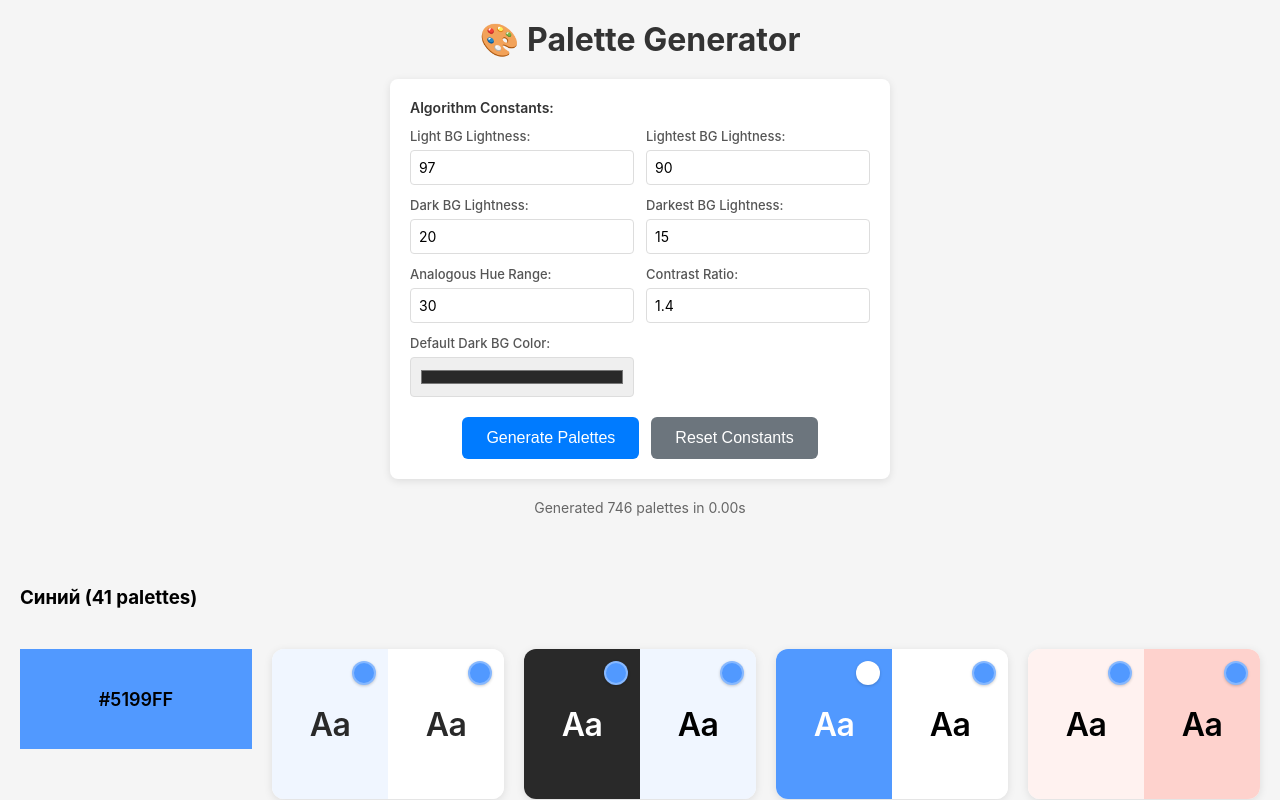
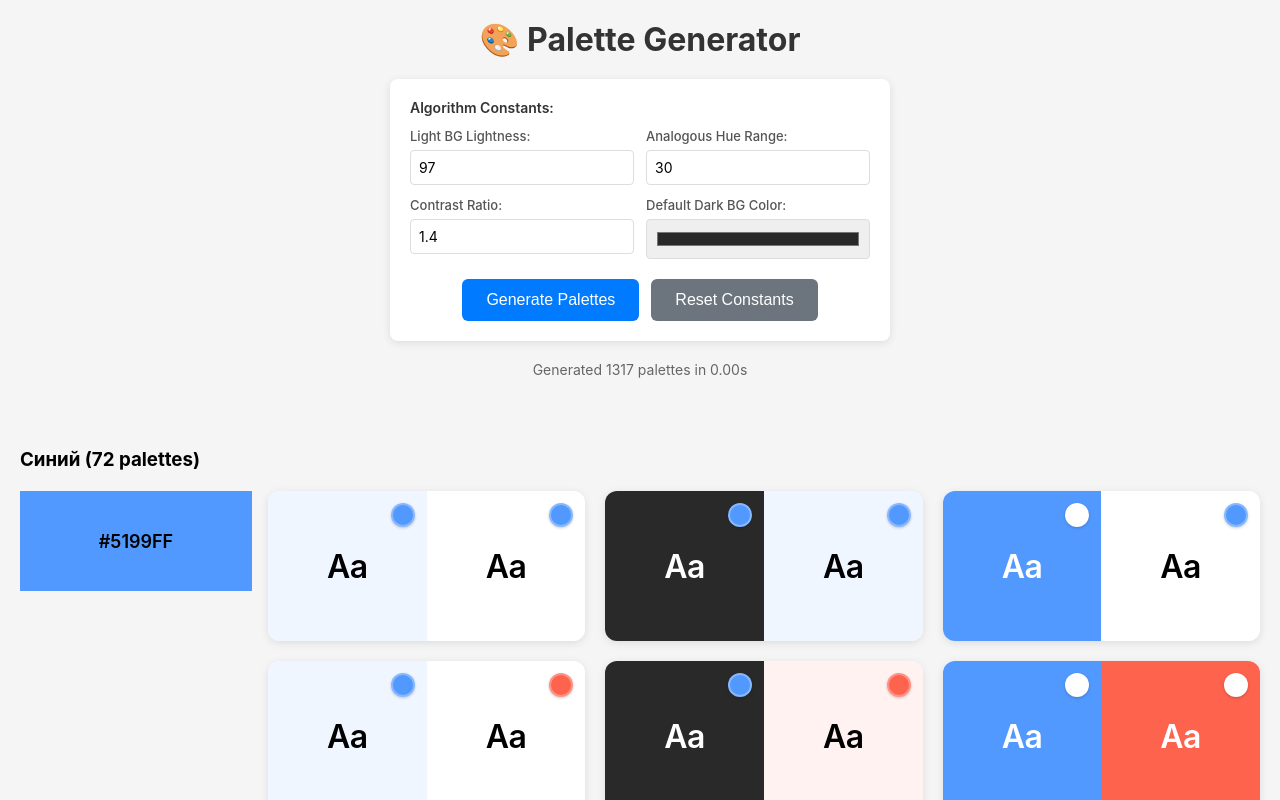
Before and after one commit to MichaelNotych/t-pallette-gen, a plain HTML site: page index.html in a window 1280 px wide. Both pictures are taken after a click on the button "Generate Palettes". Shown: the top 800 px of the page. Drawn offline with Linux system fonts and the light colour scheme.

Commit message:
feat: update algorithm

```diff
--- a/controls.js
+++ b/controls.js
@@ -1,9 +1,6 @@
 // Default constants values
 export const DEFAULT_CONSTANTS = {
 	LIGHT_BG_LIGHTNESS: 97,
-	LIGHTEST_BG_LIGHTNESS: 90,
-	DARK_BG_LIGHTNESS: 20,
-	DARKEST_BG_LIGHTNESS: 15,
 	ANALOGOUS_HUE_RANGE: 30,
 	ACCENT_AND_BACKGROUND_CONTRAST_RATIO: 1.4,
 	DEFAULT_DARK_BG_COLOR: '#292929'
@@ -36,18 +33,6 @@ export function renderPaletteControls(container, options = {}) {
 					<div class="constant-input-group">
 						<label for="lightBgLightness">Light BG Lightness:</label>
 						<input type="number" id="lightBgLightness" value="${DEFAULT_CONSTANTS.LIGHT_BG_LIGHTNESS}" min="0" max="100" step="1">
-					</div>
-					<div class="constant-input-group">
-						<label for="lightestBgLightness">Lightest BG Lightness:</label>
-						<input type="number" id="lightestBgLightness" value="${DEFAULT_CONSTANTS.LIGHTEST_BG_LIGHTNESS}" min="0" max="100" step="1">
-					</div>
-					<div class="constant-input-group">
-						<label for="darkBgLightness">Dark BG Lightness:</label>
-						<input type="number" id="darkBgLightness" value="${DEFAULT_CONSTANTS.DARK_BG_LIGHTNESS}" min="0" max="100" step="1">
-					</div>
-					<div class="constant-input-group">
-						<label for="darkestBgLightness">Darkest BG Lightness:</label>
-						<input type="number" id="darkestBgLightness" value="${DEFAULT_CONSTANTS.DARKEST_BG_LIGHTNESS}" min="0" max="100" step="1">
 					</div>
 					<div class="constant-input-group">
 						<label for="analogousHueRange">Analogous Hue Range:</label>
@@ -105,9 +90,6 @@ export function saveConstantsToStorage(constants) {
 export function getConstantsFromInputs() {
 	return {
 		LIGHT_BG_LIGHTNESS: parseFloat(document.getElementById('lightBgLightness')?.value) || DEFAULT_CONSTANTS.LIGHT_BG_LIGHTNESS,
-		LIGHTEST_BG_LIGHTNESS: parseFloat(document.getElementById('lightestBgLightness')?.value) || DEFAULT_CONSTANTS.LIGHTEST_BG_LIGHTNESS,
-		DARK_BG_LIGHTNESS: parseFloat(document.getElementById('darkBgLightness')?.value) || DEFAULT_CONSTANTS.DARK_BG_LIGHTNESS,
-		DARKEST_BG_LIGHTNESS: parseFloat(document.getElementById('darkestBgLightness')?.value) || DEFAULT_CONSTANTS.DARKEST_BG_LIGHTNESS,
 		ANALOGOUS_HUE_RANGE: parseFloat(document.getElementById('analogousHueRange')?.value) || DEFAULT_CONSTANTS.ANALOGOUS_HUE_RANGE,
 		ACCENT_AND_BACKGROUND_CONTRAST_RATIO: parseFloat(document.getElementById('contrastRatio')?.value) || DEFAULT_CONSTANTS.ACCENT_AND_BACKGROUND_CONTRAST_RATIO,
 		DEFAULT_DARK_BG_COLOR: document.getElementById('defaultDarkBgColor')?.value || DEFAULT_CONSTANTS.DEFAULT_DARK_BG_COLOR
@@ -117,17 +99,11 @@ export function getConstantsFromInputs() {
 // Populate form inputs with constants
 export function populateInputsFromConstants(constants) {
 	const lightBgInput = document.getElementById('lightBgLightness');
-	const lightestBgInput = document.getElementById('lightestBgLightness');
-	const darkBgInput = document.getElementById('darkBgLightness');
-	const darkestBgInput = document.getElementById('darkestBgLightness');
 	const analogousHueInput = document.getElementById('analogousHueRange');
 	const contrastRatioInput = document.getElementById('contrastRatio');
 	const defaultDarkBgInput = document.getElementById('defaultDarkBgColor');
 
 	if (lightBgInput) lightBgInput.value = constants.LIGHT_BG_LIGHTNESS ?? DEFAULT_CONSTANTS.LIGHT_BG_LIGHTNESS;
-	if (lightestBgInput) lightestBgInput.value = constants.LIGHTEST_BG_LIGHTNESS ?? DEFAULT_CONSTANTS.LIGHTEST_BG_LIGHTNESS;
-	if (darkBgInput) darkBgInput.value = constants.DARK_BG_LIGHTNESS ?? DEFAULT_CONSTANTS.DARK_BG_LIGHTNESS;
-	if (darkestBgInput) darkestBgInput.value = constants.DARKEST_BG_LIGHTNESS ?? DEFAULT_CONSTANTS.DARKEST_BG_LIGHTNESS;
 	if (analogousHueInput) analogousHueInput.value = constants.ANALOGOUS_HUE_RANGE ?? DEFAULT_CONSTANTS.ANALOGOUS_HUE_RANGE;
 	if (contrastRatioInput) contrastRatioInput.value = constants.ACCENT_AND_BACKGROUND_CONTRAST_RATIO ?? DEFAULT_CONSTANTS.ACCENT_AND_BACKGROUND_CONTRAST_RATIO;
 	if (defaultDarkBgInput) defaultDarkBgInput.value = constants.DEFAULT_DARK_BG_COLOR ?? DEFAULT_CONSTANTS.DEFAULT_DARK_BG_COLOR;
@@ -153,9 +129,6 @@ export function initializeConstants() {
 export function setupConstantsEventListeners() {
 	const constantInputs = [
 		'lightBgLightness',
-		'lightestBgLightness',
-		'darkBgLightness',
-		'darkestBgLightness',
 		'analogousHueRange',
 		'contrastRatio',
 		'defaultDarkBgColor'
--- a/css/main.css
+++ b/css/main.css
@@ -248,12 +248,16 @@
 }
 
 .palette-card {
-	width: calc((100% - 80px) / 5);
+	width: calc((100% - 40px) / 3);
 	background: white;
 	border-radius: 12px;
 	overflow: hidden;
 	box-shadow: 0 2px 8px rgba(0, 0, 0, 0.1);
 	transition: transform 0.2s, box-shadow 0.2s;
+}
+
+.palette-card.bad {
+	border: 2px solid red;
 }
 
 .palette-accent {
@@ -264,6 +268,15 @@
 	display: flex;
 	align-items: center;
 	justify-content: center;
+
+	position: absolute;
+	top: 0;
+	left: 0;
+}
+
+.palette-sidebar .palette-accent {
+	position: static;
+	width: 100%;
 }
 
 .palette-card:hover {
@@ -463,3 +476,22 @@
 .delete-btn:hover {
 	background: rgba(220, 53, 69, 0.9);
 }
+.palette-accent-wrapper {
+	display: flex;
+	gap: 20px;
+	flex-wrap: wrap;
+}
+
+.palette-sidebar .palette-category-accent {
+	padding-left: 0;
+}
+
+.palette-category-accent {
+	position: relative;
+    width: 100%;
+    display: flex;
+    flex-wrap: wrap;
+    gap: 20px;
+    padding-left: 20%;
+	margin-bottom: 40px;
+}
--- a/helpers.js
+++ b/helpers.js
@@ -79,6 +79,9 @@ export default class Helpers {
 	}
 
 	hexToHsl(hex) {
+		if (!hex) {
+			return null;
+		}
 		const hexResult = /^#?([a-f\d]{2})([a-f\d]{2})([a-f\d]{2})$/i.exec(hex);
 		const rgb = {
 			r: parseInt(hexResult[1], 16),
--- a/main.js
+++ b/main.js
@@ -242,23 +242,30 @@ function generateAndDisplay() {
 
 	Object.keys(palettesSortedByColors).forEach(colorName => {
 		const colorPalettes = palettesSortedByColors[colorName];
+		const uniqueColors = [...new Set(colorPalettes.map(palette => palette.accent))];
 		const colorCardHTML = `
 			<div class="palette-category" data-color-name="${colorName}">
 				<h3 class="palette-category-header">${colorName} (${colorPalettes.length} palettes)</h3>
+				${
+					uniqueColors.map(color => {
+						return `<div class="palette-category-accent" data-accent-color="${color}"></div>`
+					}).join('')
+				}
 			</div>
 		`;
 		palettesGrid.insertAdjacentHTML('beforeend', colorCardHTML);
 	});
 	let prevAccentColor = '';
-	palettes.forEach(palette => {
+	palettes.forEach((palette, i) => {
 		let accentCircle = '';
 		if (prevAccentColor !== palette.accent) {
-			accentCircle = `<div style="width: 100%"></div><div class="palette-accent" style="background-color: ${palette.accent}">${palette.accent}</div>`;
+			console.log(prevAccentColor, palette.accent, i)
+			accentCircle = `<div class="palette-accent" style="background-color: ${palette.accent}">${palette.accent}</div>`;
 			prevAccentColor = palette.accent;
 		}
 		const cardHTML = `
 			${accentCircle}
-			<div class="palette-card" data-palette-id="${palette.id}">
+			<div class="palette-card ${!palette.isGoodPalette ? 'bad' : ''}" data-palette-id="${palette.id}">
 				<div class="palette-preview">
 					<div class="palette-bg" style="background-color: ${palette.bgColor}">
 						<div class="palette-text" style="color: ${palette.textColor}">Aa</div>
@@ -271,7 +278,7 @@ function generateAndDisplay() {
 				</div>
 			</div>
 		`;
-		const colorCategoryEl = palettesGrid.querySelector(`[data-color-name="${palette.colorName}"]`);
+		const colorCategoryEl = palettesGrid.querySelector(`[data-accent-color="${palette.accent}"]`);
 		if (colorCategoryEl) {
 			colorCategoryEl.insertAdjacentHTML('beforeend', cardHTML);
 		}
--- a/palette-gen.js
+++ b/palette-gen.js
@@ -51,9 +51,6 @@ export default class PaletteGenerator {
 		// Default values
 		const defaultConstants = {
 			LIGHT_BG_LIGHTNESS: 97,
-			LIGHTEST_BG_LIGHTNESS: 90,
-			DARK_BG_LIGHTNESS: 20,
-			DARKEST_BG_LIGHTNESS: 15,
 			ANALOGOUS_HUE_RANGE: 30,
 			ACCENT_AND_BACKGROUND_CONTRAST_RATIO: 1.4,
 			DEFAULT_DARK_BG_COLOR: '#292929',
@@ -72,9 +69,6 @@ export default class PaletteGenerator {
 
 	generatePalettesWithAlgorithm_v2(accentColor, constants = {}) {
 		const LIGHT_BG_LIGHTNESS = constants.LIGHT_BG_LIGHTNESS ?? 97;
-		const LIGHTEST_BG_LIGHTNESS = constants.LIGHTEST_BG_LIGHTNESS ?? 98;
-		const DARK_BG_LIGHTNESS = constants.DARK_BG_LIGHTNESS ?? 20;
-		const DARKEST_BG_LIGHTNESS = constants.DARKEST_BG_LIGHTNESS ?? 15;
 		const ANALOGOUS_HUE_RANGE = constants.ANALOGOUS_HUE_RANGE ?? 30;
 		const ACCENT_AND_BACKGROUND_CONTRAST_RATIO = constants.ACCENT_AND_BACKGROUND_CONTRAST_RATIO ?? 1.4;
 		const DEFAULT_DARK_BG_COLOR = constants.DEFAULT_DARK_BG_COLOR ?? '#292929';
@@ -101,8 +95,11 @@ export default class PaletteGenerator {
 			}
 			return colorInRange && window.h.getContrastRatio(color, '#FFFFFF') > ACCENT_AND_BACKGROUND_CONTRAST_RATIO;
 		});
+		const secondAccentColor =
+			complementaryAccentColors[Math.floor(Math.random() * complementaryAccentColors.length)];
+		const secondAccentColorHsl = window.h.hexToHsl(secondAccentColor);
 
-		let analogousAccentColors = window.accentColors.filter(color => {
+		let analogousBackAccentColors = window.accentColors.filter(color => {
 			const colorHsl = window.h.hexToHsl(color);
 			return (
 				accentHsl.h - colorHsl.h > ANALOGOUS_HUE_RANGE &&
@@ -110,16 +107,10 @@ export default class PaletteGenerator {
 				window.h.getContrastRatio(accentColor, color) > ACCENT_AND_BACKGROUND_CONTRAST_RATIO
 			);
 		});
-
-		let analogousBackDarkBgColors = window.darkBackgroundColors.filter(color => {
-			const colorHsl = window.h.hexToHsl(color);
-			return (
-				accentHsl.h - colorHsl.h > ANALOGOUS_HUE_RANGE &&
-				accentHsl.h - colorHsl.h < ANALOGOUS_HUE_RANGE * 2 &&
-				window.h.getContrastRatio(accentColor, color) > ACCENT_AND_BACKGROUND_CONTRAST_RATIO
-			);
-		});
-		let analogousForwardDarkBgColors = window.darkBackgroundColors.filter(color => {
+		const analogousBackSecondAccentColor =
+				analogousBackAccentColors[Math.floor(Math.random() * analogousBackAccentColors.length)];
+		const analogousBackSecondAccentColorHsl = window.h.hexToHsl(analogousBackSecondAccentColor);
+		let analogousForwardAccentColors = window.accentColors.filter(color => {
 			const colorHsl = window.h.hexToHsl(color);
 			return (
 				colorHsl.h - accentHsl.h > ANALOGOUS_HUE_RANGE &&
@@ -127,24 +118,23 @@ export default class PaletteGenerator {
 				window.h.getContrastRatio(accentColor, color) > ACCENT_AND_BACKGROUND_CONTRAST_RATIO
 			);
 		});
-
-		let analogousDarkBgColors = window.darkBackgroundColors.filter(color => {
-			const colorHsl = window.h.hexToHsl(color);
-			return accentHsl.h + ANALOGOUS_HUE_RANGE > colorHsl.h && accentHsl.h - ANALOGOUS_HUE_RANGE < colorHsl.h;
-		});
+		const analogousForwardSecondAccentColor =
+				analogousForwardAccentColors[Math.floor(Math.random() * analogousForwardAccentColors.length)];
+		const analogousForwardSecondAccentColorHsl = window.h.hexToHsl(analogousForwardSecondAccentColor);
 
 		const basePalettes = {
 			light: {
 				bgColor: lightBgColor,
 				buttonColor: accentColor,
-				textColor: DEFAULT_DARK_BG_COLOR,
+				textColor: '#000000',
 
 				secondBgColor: '#FFFFFF',
 				secondButtonColor: accentColor,
-				secondTextColor: DEFAULT_DARK_BG_COLOR,
+				secondTextColor: '#000000',
 
 				colorName: accentColorName,
 				accent: accentColor,
+				isGoodPalette: true,
 			},
 			dark: {
 				bgColor: darkBgColor,
@@ -157,6 +147,7 @@ export default class PaletteGenerator {
 
 				colorName: accentColorName,
 				accent: accentColor,
+				isGoodPalette: true,
 			},
 			bright: {
 				bgColor: accentColor,
@@ -169,133 +160,138 @@ export default class PaletteGenerator {
 
 				colorName: accentColorName,
 				accent: accentColor,
+				isGoodPalette: true,
 			},
 		};
 
-		if (complementaryAccentColors.length === 0) return Object.keys(basePalettes).map(key => basePalettes[key]);
-
-		const secondAccentColor =
-			complementaryAccentColors[Math.floor(Math.random() * complementaryAccentColors.length)];
-		const secondAccentColorHsl = window.h.hexToHsl(secondAccentColor);
-
-		if (
-			window.h.getContrastRatio(
-				window.h.hslToHex(secondAccentColorHsl.h, secondAccentColorHsl.s, 90),
-				accentColor
-			) > ACCENT_AND_BACKGROUND_CONTRAST_RATIO
-		) {
+		if (secondAccentColorHsl) {
 			basePalettes['light_2'] = {
-				bgColor: window.h.hslToHex(secondAccentColorHsl.h, secondAccentColorHsl.s, LIGHT_BG_LIGHTNESS),
+				bgColor: lightBgColor,
 				buttonColor: accentColor,
 				textColor: '#000000',
 
-				secondBgColor: window.h.hslToHex(secondAccentColorHsl.h, secondAccentColorHsl.s, LIGHTEST_BG_LIGHTNESS),
-				secondButtonColor: accentColor,
+				secondBgColor: '#FFFFFF',
+				secondButtonColor: secondAccentColor,
 				secondTextColor: '#000000',
 
 				colorName: accentColorName,
 				accent: accentColor,
+				isGoodPalette: true,
 			};
-		}
-		if (
-			window.h.getContrastRatio(
-				window.h.hslToHex(secondAccentColorHsl.h, secondAccentColorHsl.s, DARK_BG_LIGHTNESS),
-				accentColor
-			) > ACCENT_AND_BACKGROUND_CONTRAST_RATIO
-		) {
 			basePalettes['dark_2'] = {
-				bgColor: window.h.hslToHex(secondAccentColorHsl.h, secondAccentColorHsl.s - 20, DARKEST_BG_LIGHTNESS),
+				bgColor: darkBgColor,
 				buttonColor: accentColor,
 				textColor: '#FFFFFF',
 
-				secondBgColor: window.h.hslToHex(
-					secondAccentColorHsl.h,
-					secondAccentColorHsl.s - 20,
-					DARK_BG_LIGHTNESS
-				),
-				secondButtonColor: accentColor,
-				secondTextColor: '#FFFFFF',
+				secondBgColor: window.h.hslToHex(secondAccentColorHsl.h, secondAccentColorHsl.s, LIGHT_BG_LIGHTNESS),
+				secondButtonColor: secondAccentColor,
+				secondTextColor: '#000000',
 
 				colorName: accentColorName,
 				accent: accentColor,
+				isGoodPalette: true,
+			};
+
+			basePalettes['bright_2'] = {
+				bgColor: accentColor,
+				buttonColor: window.h.getContrastRatio(accentColor, '#ffffff') > 2.5 ? '#FFFFFF' : '#000000',
+				textColor: window.h.getContrastRatio(accentColor, '#ffffff') > 2.5 ? '#FFFFFF' : '#000000',
+
+				secondBgColor: secondAccentColor,
+				secondButtonColor:
+					window.h.getContrastRatio(secondAccentColor, '#ffffff') > 2.5 ? '#FFFFFF' : '#000000',
+				secondTextColor: window.h.getContrastRatio(secondAccentColor, '#ffffff') > 2.5 ? '#FFFFFF' : '#000000',
+
+				colorName: accentColorName,
+				accent: accentColor,
+				isGoodPalette: true,
 			};
 		}
 
-		if (analogousDarkBgColors.length > 2) {
-			const thirdBgColor = analogousDarkBgColors[Math.floor(Math.random() * analogousDarkBgColors.length)];
-			analogousDarkBgColors = analogousDarkBgColors.filter(color => color !== thirdBgColor);
-			const thirdBgColor2 = analogousDarkBgColors[Math.floor(Math.random() * analogousDarkBgColors.length)];
+		if (analogousBackSecondAccentColor) {
+			basePalettes['light_3'] = {
+				bgColor: lightBgColor,
+				buttonColor: accentColor,
+				textColor: '#000000',
 
-			if (
-				window.h.getContrastRatio(accentColor, thirdBgColor) > ACCENT_AND_BACKGROUND_CONTRAST_RATIO &&
-				window.h.getContrastRatio(thirdBgColor2, accentColor) > ACCENT_AND_BACKGROUND_CONTRAST_RATIO &&
-				window.h.getContrastRatio(thirdBgColor, thirdBgColor2) > 1.1
-			) {
-				basePalettes['bright_2'] = {
-					bgColor: thirdBgColor,
+				secondBgColor: '#FFFFFF',
+				secondButtonColor: analogousBackSecondAccentColor,
+				secondTextColor: '#000000',
+
+				colorName: accentColorName,
+				accent: accentColor,
+				isGoodPalette: true,
+			};
+			basePalettes['dark_3'] = {
+				bgColor: darkBgColor,
 				buttonColor: accentColor,
 				textColor: '#FFFFFF',
 
-					secondBgColor: thirdBgColor2,
-					secondButtonColor: accentColor,
-					secondTextColor: '#FFFFFF',
+				secondBgColor: window.h.hslToHex(analogousBackSecondAccentColorHsl.h, analogousBackSecondAccentColorHsl.s, LIGHT_BG_LIGHTNESS),
+				secondButtonColor: analogousBackSecondAccentColor,
+				secondTextColor: '#000000',
 
 				colorName: accentColorName,
 				accent: accentColor,
+				isGoodPalette: true,
+			};
+
+			basePalettes['bright_3'] = {
+				bgColor: accentColor,
+				buttonColor: window.h.getContrastRatio(accentColor, '#ffffff') > 2.5 ? '#FFFFFF' : '#000000',
+				textColor: window.h.getContrastRatio(accentColor, '#ffffff') > 2.5 ? '#FFFFFF' : '#000000',
+
+				secondBgColor: analogousBackSecondAccentColor,
+				secondButtonColor:
+					window.h.getContrastRatio(analogousBackSecondAccentColor, '#ffffff') > 2.5 ? '#FFFFFF' : '#000000',
+				secondTextColor: window.h.getContrastRatio(analogousBackSecondAccentColor, '#ffffff') > 2.5 ? '#FFFFFF' : '#000000',
+
+				colorName: accentColorName,
+				accent: accentColor,
+				isGoodPalette: true,
 			};
 		}
-		}
+		if (analogousForwardSecondAccentColor) {
+			basePalettes['light_4'] = {
+				bgColor: lightBgColor,
+				buttonColor: accentColor,
+				textColor: '#000000',
 
-		console.log(analogousBackDarkBgColors, analogousForwardDarkBgColors);
+				secondBgColor: '#FFFFFF',
+				secondButtonColor: analogousForwardSecondAccentColor,
+				secondTextColor: '#000000',
 
-		if (analogousBackDarkBgColors.length !== 0 && analogousForwardDarkBgColors.length !== 0) {
-			const fourthBgColor =
-				analogousBackDarkBgColors[Math.floor(Math.random() * analogousBackDarkBgColors.length)];
-			analogousBackDarkBgColors = analogousBackDarkBgColors.filter(color => color !== fourthBgColor);
-			const fourthBgColor2 =
-				analogousForwardDarkBgColors[Math.floor(Math.random() * analogousForwardDarkBgColors.length)];
-
-			if (window.h.getContrastRatio(fourthBgColor, fourthBgColor2) > 1.1) {
-				basePalettes['dark_3'] = {
-					bgColor: fourthBgColor,
+				colorName: accentColorName,
+				accent: accentColor,
+				isGoodPalette: true,
+			};
+			basePalettes['dark_4'] = {
+				bgColor: darkBgColor,
 				buttonColor: accentColor,
 				textColor: '#FFFFFF',
 
-					secondBgColor: fourthBgColor2,
-					secondButtonColor: accentColor,
-					secondTextColor: '#FFFFFF',
+				secondBgColor: window.h.hslToHex(analogousForwardSecondAccentColorHsl.h, analogousForwardSecondAccentColorHsl.s, LIGHT_BG_LIGHTNESS),
+				secondButtonColor: analogousForwardSecondAccentColor,
+				secondTextColor: '#000000',
 
 				colorName: accentColorName,
 				accent: accentColor,
+				isGoodPalette: true,
 			};
-			}
-		}
 
-		if (analogousAccentColors.length > 0) {
-			const analogousAccentColor =
-				analogousAccentColors[Math.floor(Math.random() * analogousAccentColors.length)];
-			const analogousAccentColorHsl = window.h.hexToHsl(analogousAccentColor);
-			analogousAccentColors = analogousAccentColors.filter(color => color !== analogousAccentColor);
-			if (analogousAccentColors.length === 0) return Object.keys(basePalettes).map(key => basePalettes[key]);
-			const analogousAccentColor2 =
-				analogousAccentColors[Math.floor(Math.random() * analogousAccentColors.length)];
-			const analogousAccentColor2Hsl = window.h.hexToHsl(analogousAccentColor2);
+			basePalettes['bright_4'] = {
+				bgColor: accentColor,
+				buttonColor: window.h.getContrastRatio(accentColor, '#ffffff') > 2.5 ? '#FFFFFF' : '#000000',
+				textColor: window.h.getContrastRatio(accentColor, '#ffffff') > 2.5 ? '#FFFFFF' : '#000000',
 
-			basePalettes['bright_3'] = {
-				bgColor: window.h.hslToHex(analogousAccentColorHsl.h, analogousAccentColorHsl.s, DARK_BG_LIGHTNESS),
-				buttonColor: accentColor,
-				textColor: '#FFFFFF',
-
-				secondBgColor: window.h.hslToHex(
-					analogousAccentColor2Hsl.h,
-					analogousAccentColor2Hsl.s,
-					DARKEST_BG_LIGHTNESS
-				),
-				secondButtonColor: accentColor,
-				secondTextColor: '#FFFFFF',
+				secondBgColor: analogousForwardSecondAccentColor,
+				secondButtonColor:
+					window.h.getContrastRatio(analogousForwardSecondAccentColor, '#ffffff') > 2.5 ? '#FFFFFF' : '#000000',
+				secondTextColor: window.h.getContrastRatio(analogousForwardSecondAccentColor, '#ffffff') > 2.5 ? '#FFFFFF' : '#000000',
 
 				colorName: accentColorName,
 				accent: accentColor,
+				isGoodPalette: true,
 			};
 		}
 
```
Also changed, not shown: page.js (+6 -1 lines). Lines whose indentation alone changed are shown as unchanged.
